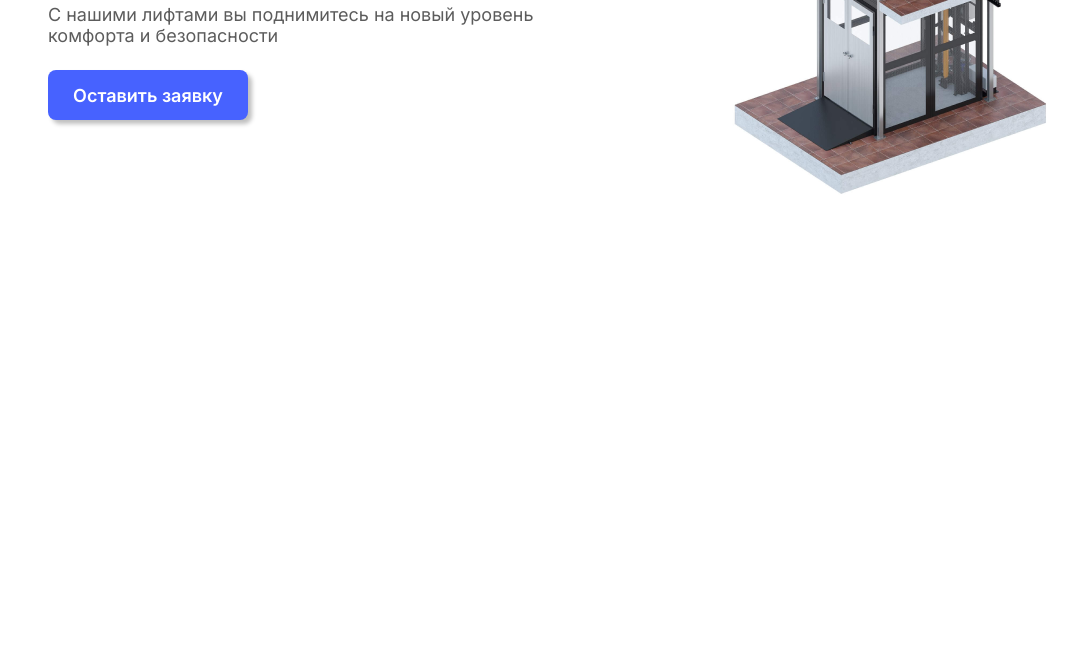
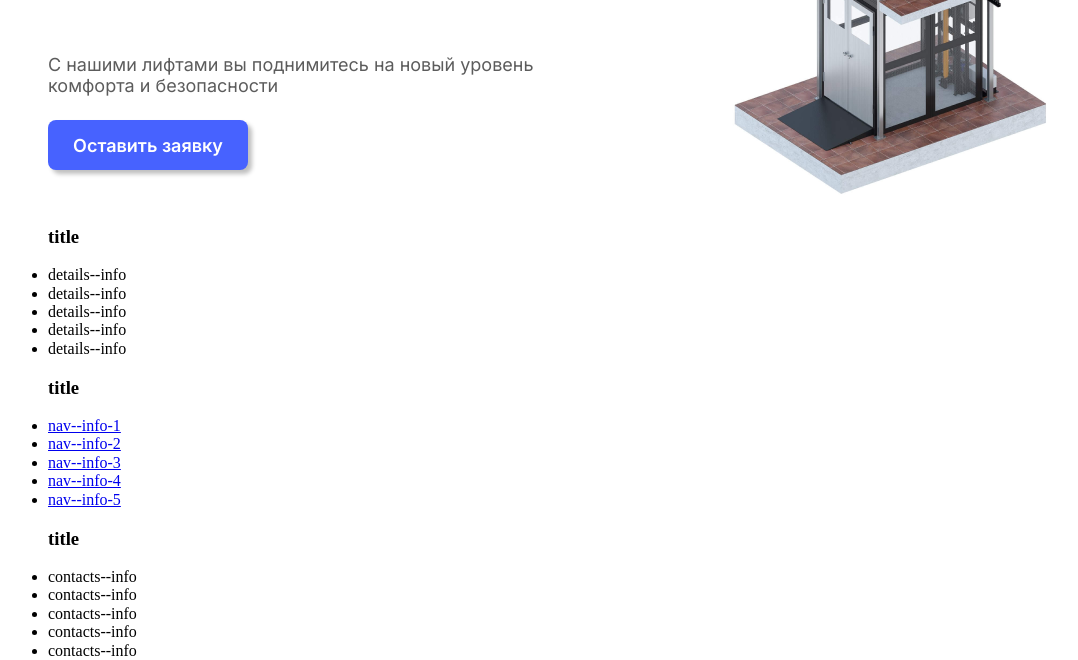
Before and after one commit to kiriotis/LK_ExportLift, a plain HTML site: page main_ExportLift/index.html in a window 1280 px wide. Shown: the part 515-1175 px from the top of the page, without its empty margins (32-1110 px from the left). Before the commit the page ends 800 px from the top, so only its background shows below. Drawn offline with Linux system fonts and the light colour scheme.

Commit message:
feat: w3 validation optimize n add footer layout

```diff
--- a/main_ExportLift/index.html
+++ b/main_ExportLift/index.html
@@ -1,28 +1,29 @@
-<!doctype html>
+<!DOCTYPE html>
 <html lang="en">
+
 <head>
     <meta charset="UTF-8">
-    <meta
-            name="viewport"
-            content="width=device-width, user-scalable=no, initial-scale=1.0, maximum-scale=1.0, minimum-scale=1.0"
-    >
+    <meta name="viewport" content="width=device-width">
     <meta http-equiv="X-UA-Compatible" content="ie=edge">
     <link rel="stylesheet" href="./styles/style.css">
     <link rel="stylesheet" href="./styles/normolize.css">
 
     <title>ExportLift</title>
 </head>
+
 <body>
     <header>
         <div class="container">
             <div class="header_wrapper">
-
                 <div class="top_header">
                     <div class="address">
                         <div class="img_wrapper">
                             <img src="./assets/icons/address--icon.png" alt="altKek">
                         </div>
-                    <p class="text">214036 г. Смоленск, ул. Смольянинова, д.15, офис 311.</p>
+                        <p class="text">
+                            214036 г. Смоленск, ул. Смольянинова, д.15, офис
+                            311.
+                        </p>
                     </div>
                     <div class="phone_wrapper">
                         <div class="phone">
@@ -40,7 +41,6 @@
                             <p>+375-296-412-412</p>
                         </div>
                     </div>
-
                 </div>
                 <div class="down_header">
                     <div class="logo">
@@ -61,17 +61,10 @@
                         </ul>
                     </div>
                     <div class="phone_button">
-                        <button class="hero_button">
-                            Заказать звонок
-
-                        </button>
+                        <button class="hero_button">Заказать звонок</button>
                     </div>
-
                 </div>
-
-
             </div>
-
         </div>
     </header>
     <main>
@@ -79,20 +72,16 @@
             <div class="container">
                 <div class="hero_main">
                     <div class="left_side">
-                     <P class="hero_text_main">
+                        <h1 class="hero_text_main">
                             Поставки лифтов и лифтового оборудования
-                     </P>
+                        </h1>
                         <p class="hero_text_ne_main">
-                        С нашими лифтами вы поднимитесь на новый уровень комфорта и безопасности
+                            С нашими лифтами вы поднимитесь на новый уровень
+                            комфорта и безопасности
                         </p>
                         <div class="button_wrapper">
-                        <button>
-                            Оставить заявку
-                        </button>
+                            <button>Оставить заявку</button>
                         </div>
-
-
-
                     </div>
                     <div class="right_side">
                         <div class="img_wrapeper">
@@ -101,26 +90,51 @@
                     </div>
                 </div>
             </div>
-
         </section>
 
         <section class="products">
             <div class="container">
                 <div class="gg_wrapper">
-                <div class="title_wrapper">
-
-                </div>
-
+                    <div class="title_wrapper"></div>
                 </div>
             </div>
-
         </section>
-
     </main>
 
     <footer>
+        <div class="container">
+            <div class="footer__details">
+                <h3 class="footer__details--title">title</h3>
+                <ul class="footer__details--info">
+                    <li class="info--item">details--info</li>
+                    <li class="info--item">details--info</li>
+                    <li class="info--item">details--info</li>
+                    <li class="info--item">details--info</li>
+                    <li class="info--item">details--info</li>
+                </ul>
+            </div>
+            <div class="footer__nav">
+                <h3 class="footer__nav-title">title</h3>
+                <ul class="footer__nav--info">
+                    <li class="info--item"><a href="#">nav--info-1</a></li>
+                    <li class="info--item"><a href="#">nav--info-2</a></li>
+                    <li class="info--item"><a href="#">nav--info-3</a></li>
+                    <li class="info--item"><a href="#">nav--info-4</a></li>
+                    <li class="info--item"><a href="#">nav--info-5</a></li>
+                </ul>
+            </div>
+            <div class="footer__contacts">
+                <h3 class="footer__contacts-title">title</h3>
+                <ul class="footer__contacts--info">
+                    <li class="info--item">contacts--info</li>
+                    <li class="info--item">contacts--info</li>
+                    <li class="info--item">contacts--info</li>
+                    <li class="info--item">contacts--info</li>
+                    <li class="info--item">contacts--info</li>
+                </ul>
+            </div>
+        </div>
+    </footer>
+</body>
 
-</footer>
-
-</body>
 </html>
```
Lines whose indentation alone changed are shown as unchanged.
